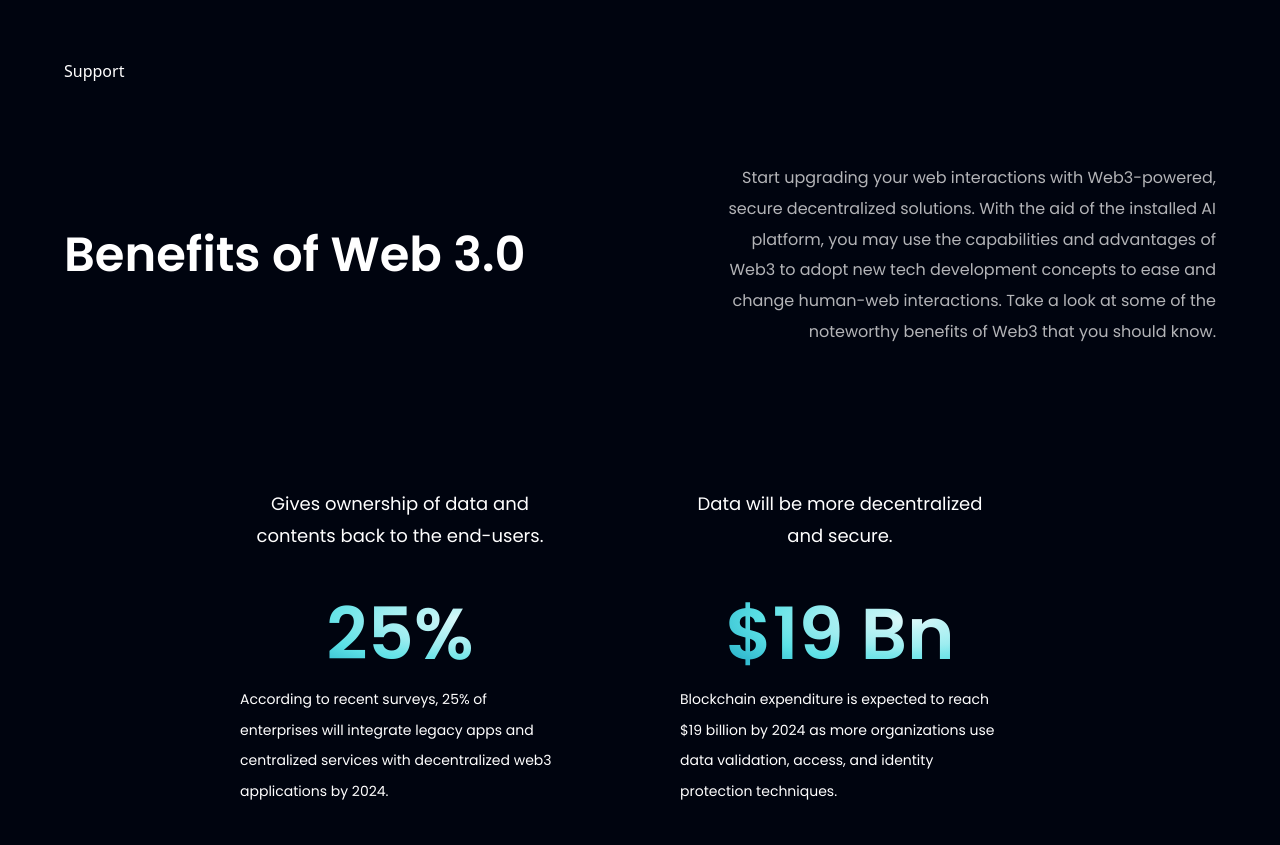
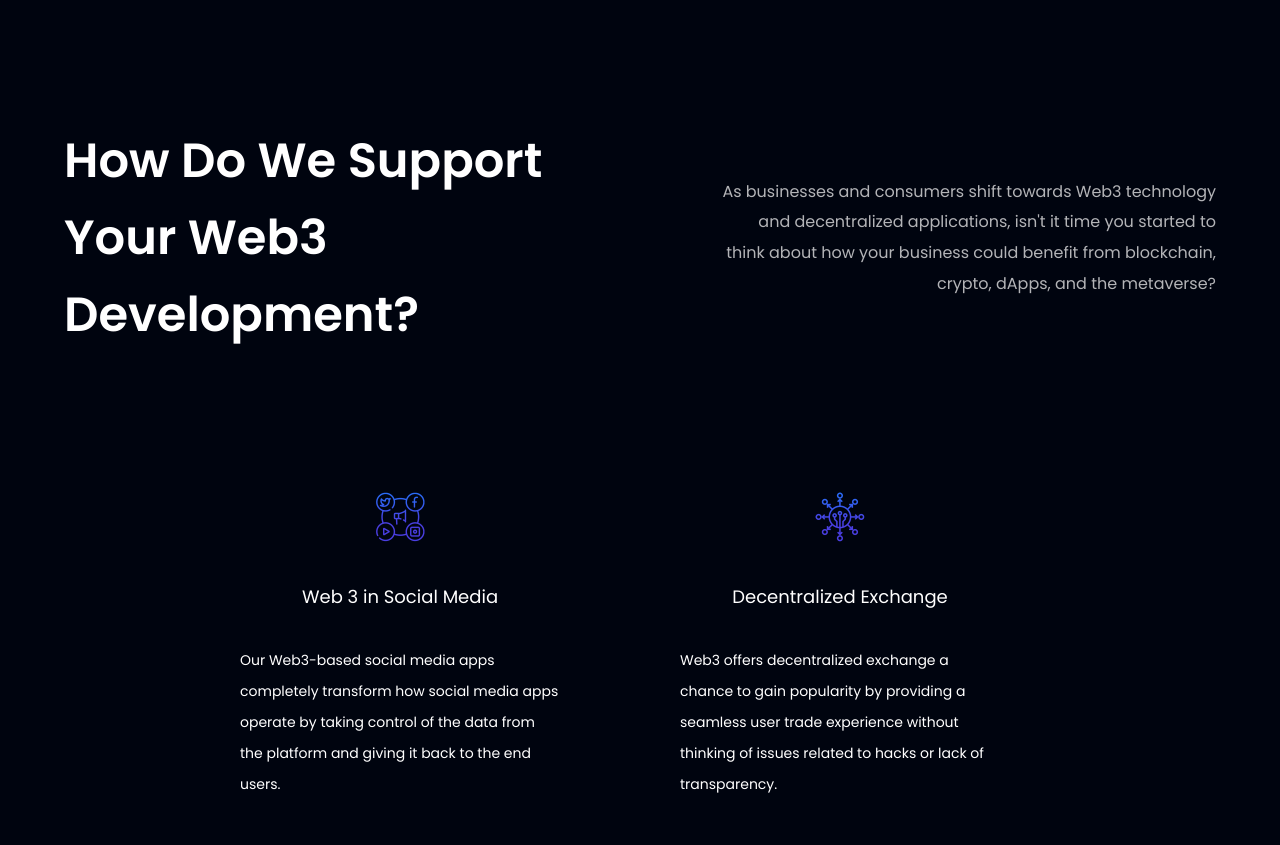
Before and after one commit to Edberaga/Old-Saysheji, a React (Vite) app: page / in a window 1280 px wide. Shown: the part 3740-4585 px from the top of the page. Built offline with nearby package versions, Linux system fonts and the light colour scheme.

Commit message:
Develop the Support Section

```diff
--- a/src/home/Support.jsx
+++ b/src/home/Support.jsx
@@ -1,8 +1,27 @@
 import React from 'react'
+import { support } from '../constant'
+import { styles } from '../style'
+import Card from '../components/Card'
+import Content from '../constant/homeContent.json'
 
 const Support = () => {
   return (
-    <div>Support</div>
+    <>
+    <section id='support' className={`${styles.paddingY} ${styles.flexCenter} flex-col relative`}>
+      <div className="w-full flex justify-between items-center md:flex-row flex-col sm:mb-16 mb-6 relative z-[1]">
+        <h1 className={styles.heading2}>{Content.supportSectionTitle}</h1>
+        <div className="w-full md:mt-0 mt-6">
+          <p className={`${styles.paragraph} ss:text-right text-left sm:ml-[5rem] ml-0 text-base`}>{Content.supportSectionInfo}</p>
+        </div>
+      </div>
+
+      <div className="flex flex-wrap justify-start justify-center w-full feedback-container relative z-[1]">
+        {support.map((card) => (
+          <Card key={card.id} {...card} />
+        ))}
+      </div>
+    </section>
+    </>
   )
 }
 
```
